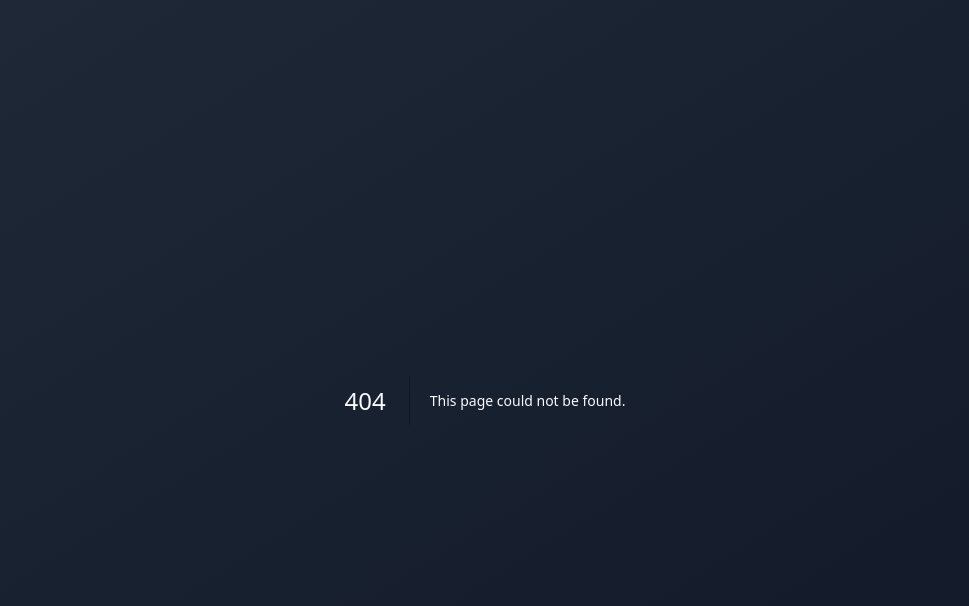
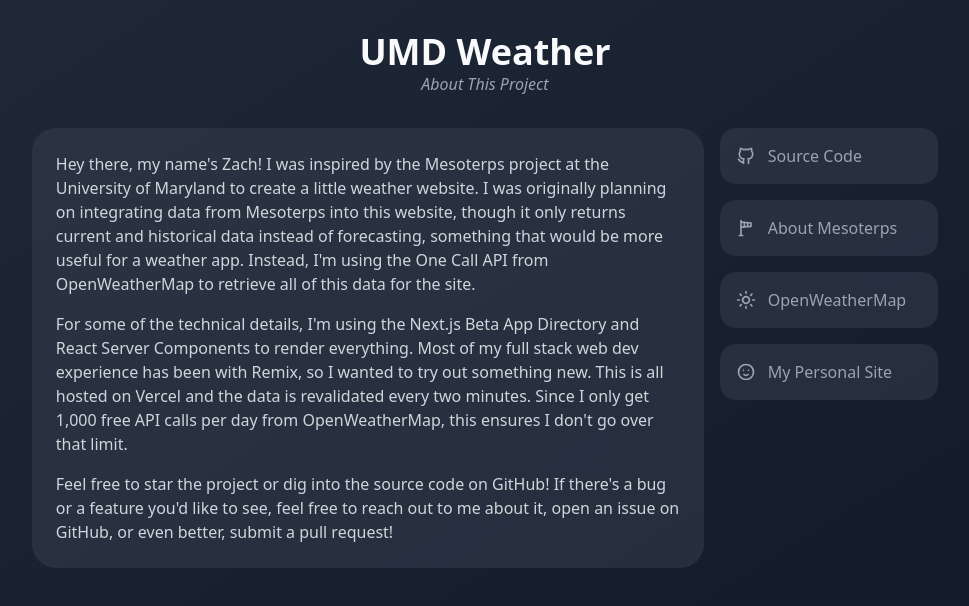
Before and after one commit to zsrobinson/umd-weather, a Next.js app: page /about in a window 1280 px wide. Before the commit this address had no page. Shown: the top 606 px of the page, without its empty margins (155-1124 px from the left). Built offline with nearby package versions, Linux system fonts and the light colour scheme.

Commit message:
add about page and readme.md

```diff
--- /dev/null
+++ b/app/about/page.tsx
@@ -0,0 +1,88 @@
+import {
+  IconBrandGithub,
+  IconMoodSmile,
+  IconStar,
+  IconSunHigh,
+  IconWindsock,
+  IconWorld,
+} from "@tabler/icons-react";
+import Link from "next/link";
+
+export default function Page() {
+  return (
+    <main className="mx-auto flex h-screen w-fit flex-col items-center gap-8 p-8">
+      <div className="flex flex-col items-center">
+        <h1 className="text-4xl font-semibold">UMD Weather</h1>
+        <span className="italic text-gray-400">About This Project</span>
+      </div>
+      <div className="flex gap-4">
+        <div className="flex max-w-2xl flex-col gap-4 rounded-3xl bg-gray-700 bg-opacity-50 p-6 text-gray-300">
+          <p>
+            Hey there, my name's Zach! I was inspired by the Mesoterps project
+            at the University of Maryland to create a little weather website. I
+            was originally planning on integrating data from Mesoterps into this
+            website, though it only returns current and historical data instead
+            of forecasting, something that would be more useful for a weather
+            app. Instead, I'm using the One Call API from OpenWeatherMap to
+            retrieve all of this data for the site.
+          </p>
+          <p>
+            For some of the technical details, I'm using the Next.js Beta App
+            Directory and React Server Components to render everything. Most of
+            my full stack web dev experience has been with Remix, so I wanted to
+            try out something new. This is all hosted on Vercel and the data is
+            revalidated every two minutes. Since I only get 1,000 free API calls
+            per day from OpenWeatherMap, this ensures I don't go over that
+            limit.
+          </p>
+          <p>
+            Feel free to star the project or dig into the source code on GitHub!
+            If there's a bug or a feature you'd like to see, feel free to reach
+            out to me about it, open an issue on GitHub, or even better, submit
+            a pull request!
+          </p>
+        </div>
+        <div className="flex flex-col gap-4">
+          <AboutPageLink
+            icon={<IconBrandGithub size={20} />}
+            text="Source Code"
+            href="https://github.com/zsrobinson/umd-weather"
+          />
+          <AboutPageLink
+            icon={<IconWindsock size={20} />}
+            text="About Mesoterps"
+            href="https://weather.umd.edu/wordpress/micronet/about-2/"
+          />
+          <AboutPageLink
+            icon={<IconSunHigh size={20} />}
+            text="OpenWeatherMap"
+            href="https://openweathermap.org/api/one-call-3"
+          />
+          <AboutPageLink
+            icon={<IconMoodSmile size={20} />}
+            text="My Personal Site"
+            href="https://zsrobinson.com"
+          />
+        </div>
+      </div>
+    </main>
+  );
+}
+
+type AboutPageLinkProps = {
+  icon: React.ReactNode;
+  text: string;
+  href: string;
+};
+
+function AboutPageLink({ icon, text, href }: AboutPageLinkProps) {
+  return (
+    <Link
+      href={href}
+      className="flex w-full items-center gap-3 rounded-2xl bg-gray-700 bg-opacity-50 p-4 text-gray-400 transition hover:bg-opacity-70 hover:text-gray-300 hover:drop-shadow-2xl active:scale-95"
+    >
+      {icon}
+      <span className="mr-4">{text}</span>
+    </Link>
+  );
+}
--- a/app/page.tsx
+++ b/app/page.tsx
@@ -4,7 +4,7 @@ import { TempWidget } from "@/components/TempWidget";
 import { UpdatedAt } from "@/components/UpdatedAt";
 import { WindWidget } from "@/components/WindWidget";
 import { OneByTwo, TwoByTwo } from "@/components/base-widgets";
-import { IconBrandGithub, IconBug } from "@tabler/icons-react";
+import { IconBrandGithub, IconBug, IconInfoCircle } from "@tabler/icons-react";
 import Link from "next/link";
 
 export default async function Home() {
@@ -15,7 +15,7 @@ export default async function Home() {
           <h1 className="text-4xl font-semibold">UMD Weather</h1>
           <UpdatedAt />
         </div>
-        <div className="grid grow-0 grid-cols-2 grid-rows-3 gap-6 lg:grid-cols-4">
+        <div className="grid grid-cols-2 grid-rows-3 gap-6 lg:grid-cols-4">
           <ConditionWidget />
           <TempWidget />
           <TwoByTwo className="whitespace-pre">Hello World!</TwoByTwo>
@@ -32,19 +32,33 @@ export default async function Home() {
 
 function FooterButtons() {
   return (
+    <>
       <div className="absolute bottom-4 right-4 flex gap-2">
         <Link
-        href={"/debug"}
+          href={"/about"}
           className="rounded-full bg-gray-700 bg-opacity-50 p-2 text-gray-500 transition hover:bg-opacity-70"
+          title="About"
         >
-        <IconBug />
+          <IconInfoCircle />
         </Link>
+
         <Link
           href={"https://www.github.com/zsrobinson/umd-weather"}
           className="rounded-full bg-gray-700 bg-opacity-50 p-2 text-gray-500 transition hover:bg-opacity-70"
+          title="GitHub"
         >
           <IconBrandGithub />
         </Link>
       </div>
+      <div className="absolute bottom-4 left-4 flex gap-2">
+        <Link
+          href={"/debug"}
+          className="rounded-full bg-gray-700 bg-opacity-50 p-2 text-gray-500 transition hover:bg-opacity-70"
+          title="Debug"
+        >
+          <IconBug />
+        </Link>
+      </div>
+    </>
   );
 }
```
Also changed, not shown: 1 other file (tests, documents, lock files or other folders). Lines whose indentation alone changed are shown as unchanged.
